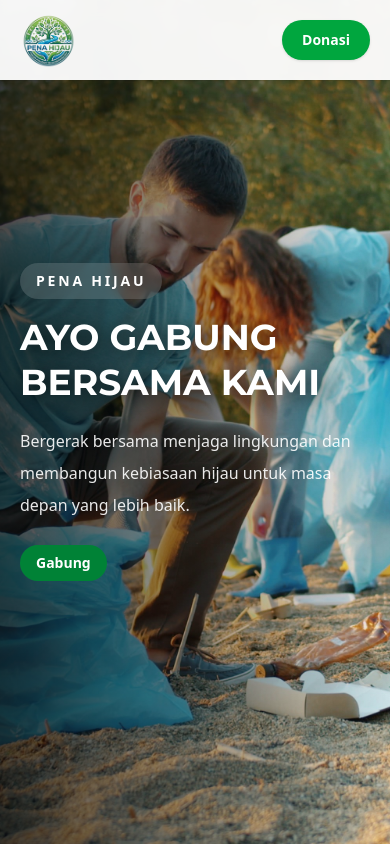
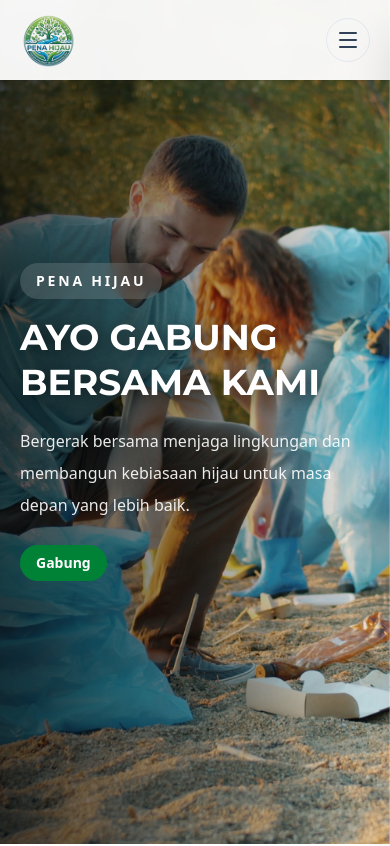
Before and after one commit to mardinajalah/pena-hijau, a Next.js app in the folder apps/frontend/: page / in a window 390 px wide. Shown: the top 846 px of the page. Built offline with nearby package versions, Linux system fonts and the light colour scheme.

Commit message:
Add mobile navigation menu to Navbar component with open/close functionality

```diff
--- a/apps/frontend/components/layouts/Navbar.tsx
+++ b/apps/frontend/components/layouts/Navbar.tsx
@@ -2,10 +2,12 @@
 
 import Image from 'next/image';
 import Link from 'next/link';
+import { Menu, X } from 'lucide-react';
 import { useEffect, useState } from 'react';
 
 const Navbar = () => {
   const [isVisible, setIsVisible] = useState(true);
+  const [isMenuOpen, setIsMenuOpen] = useState(false);
 
   const navigation = [
     {
@@ -65,7 +67,20 @@ const Navbar = () => {
     };
   }, []);
 
+  useEffect(() => {
+    document.body.style.overflow = isMenuOpen ? 'hidden' : '';
+
+    return () => {
+      document.body.style.overflow = '';
+    };
+  }, [isMenuOpen]);
+
+  const closeMenu = () => {
+    setIsMenuOpen(false);
+  };
+
   return (
+    <>
       <nav className={`fixed top-0 z-50 w-full bg-white/95 shadow backdrop-blur transition-transform duration-500 ease-out will-change-transform ${isVisible ? 'translate-y-0' : '-translate-y-full'}`}>
         <div className='mx-auto flex h-20 max-w-7xl items-center justify-between px-5 sm:px-6 lg:px-8'>
           {/* logo */}
@@ -91,15 +106,87 @@ const Navbar = () => {
             ))}
           </ul>
 
+          <div className='flex items-center gap-3'>
             {/* button donasi */}
             <Link
-          className='rounded-full bg-green-600 px-5 py-2.5 text-sm font-semibold text-white shadow-sm transition-colors hover:bg-green-700'
+              className='hidden rounded-full bg-green-600 px-5 py-2.5 text-sm font-semibold text-white shadow-sm transition-colors hover:bg-green-700 sm:inline-flex'
               href='#'
             >
               Donasi
             </Link>
+
+            <button
+              type='button'
+              onClick={() => setIsMenuOpen(true)}
+              aria-label='Buka menu navigasi'
+              aria-expanded={isMenuOpen}
+              className='inline-flex h-11 w-11 items-center justify-center rounded-full border border-slate-200 text-slate-700 transition-colors hover:border-green-600 hover:text-green-600 md:hidden'
+            >
+              <Menu aria-hidden='true' />
+            </button>
+          </div>
         </div>
       </nav>
+
+      <div
+        className={`fixed inset-0 z-60 bg-slate-950/40 backdrop-blur-sm transition-opacity duration-300 md:hidden ${
+          isMenuOpen ? 'opacity-100' : 'pointer-events-none opacity-0'
+        }`}
+        onClick={closeMenu}
+        aria-hidden='true'
+      />
+
+      <aside
+        className={`fixed right-0 top-0 z-70 flex h-svh w-[82%] max-w-sm flex-col bg-white px-6 py-6 shadow-2xl shadow-slate-950/20 transition-transform duration-500 ease-out md:hidden ${
+          isMenuOpen ? 'translate-x-0' : 'translate-x-full'
+        }`}
+        aria-hidden={!isMenuOpen}
+      >
+        <div className='flex items-center justify-between'>
+          <Link href='#' className='flex items-center gap-3' onClick={closeMenu}>
+            <Image
+              src='/logo.png'
+              alt='logo.webp'
+              width={56}
+              height={56}
+              className='h-12 w-12 object-contain'
+            />
+            <span className='text-lg font-bold text-slate-900'>Pena Hijau</span>
+          </Link>
+
+          <button
+            type='button'
+            onClick={closeMenu}
+            aria-label='Tutup menu navigasi'
+            className='inline-flex h-10 w-10 items-center justify-center rounded-full border border-slate-200 text-slate-700 transition-colors hover:border-green-600 hover:text-green-600'
+          >
+            <X aria-hidden='true' />
+          </button>
+        </div>
+
+        <ul className='mt-10 space-y-2 text-base font-semibold text-slate-700'>
+          {navigation.map((nav) => (
+            <li key={nav.id}>
+              <Link
+                className='block rounded-2xl px-4 py-3 transition-colors hover:bg-green-50 hover:text-green-600'
+                href='#'
+                onClick={closeMenu}
+              >
+                {nav.name}
+              </Link>
+            </li>
+          ))}
+        </ul>
+
+        <Link
+          className='mt-8 inline-flex justify-center rounded-full bg-green-600 px-5 py-3 text-sm font-semibold text-white shadow-sm transition-colors hover:bg-green-700'
+          href='#'
+          onClick={closeMenu}
+        >
+          Donasi
+        </Link>
+      </aside>
+    </>
   );
 };
 
```
Lines whose indentation alone changed are shown as unchanged.
